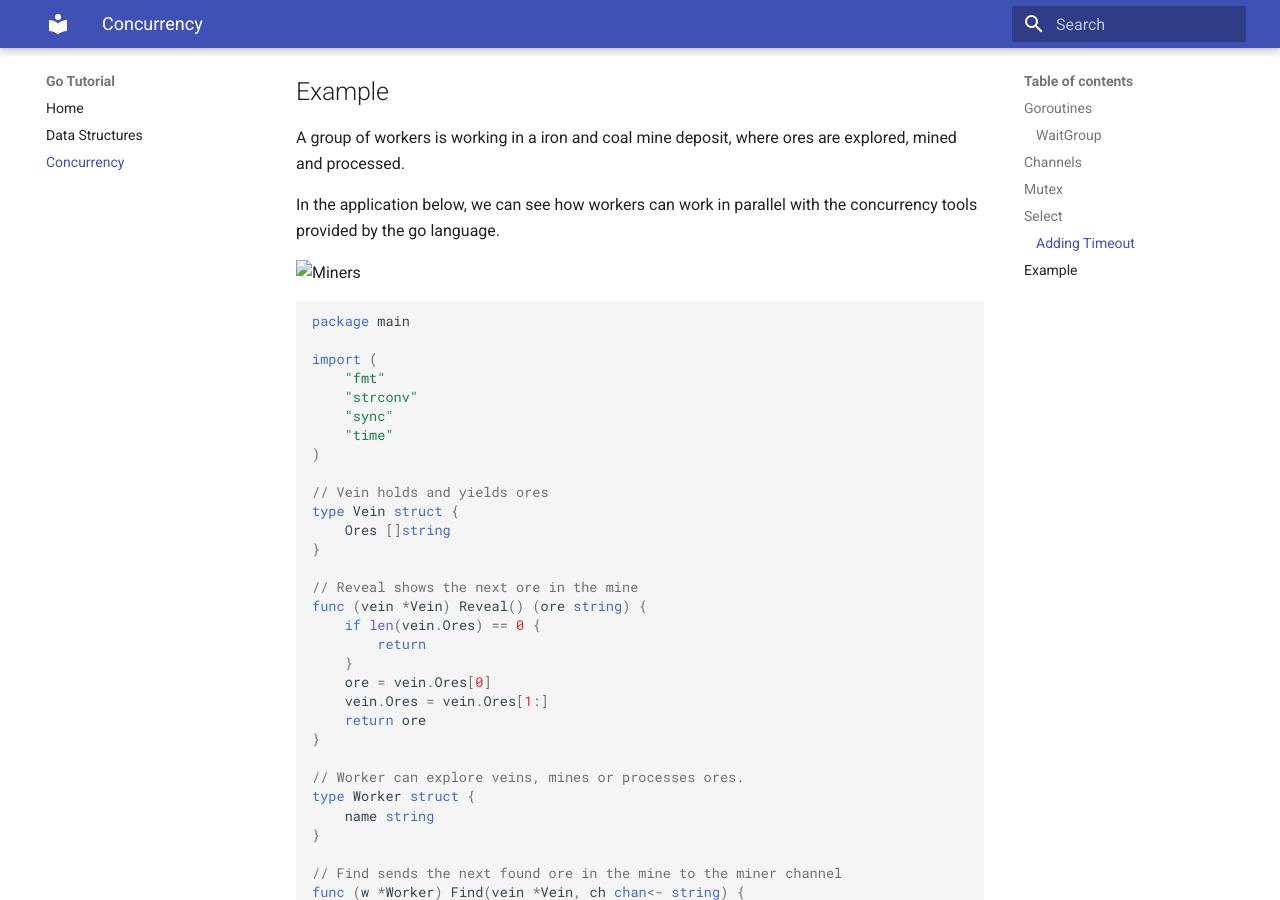
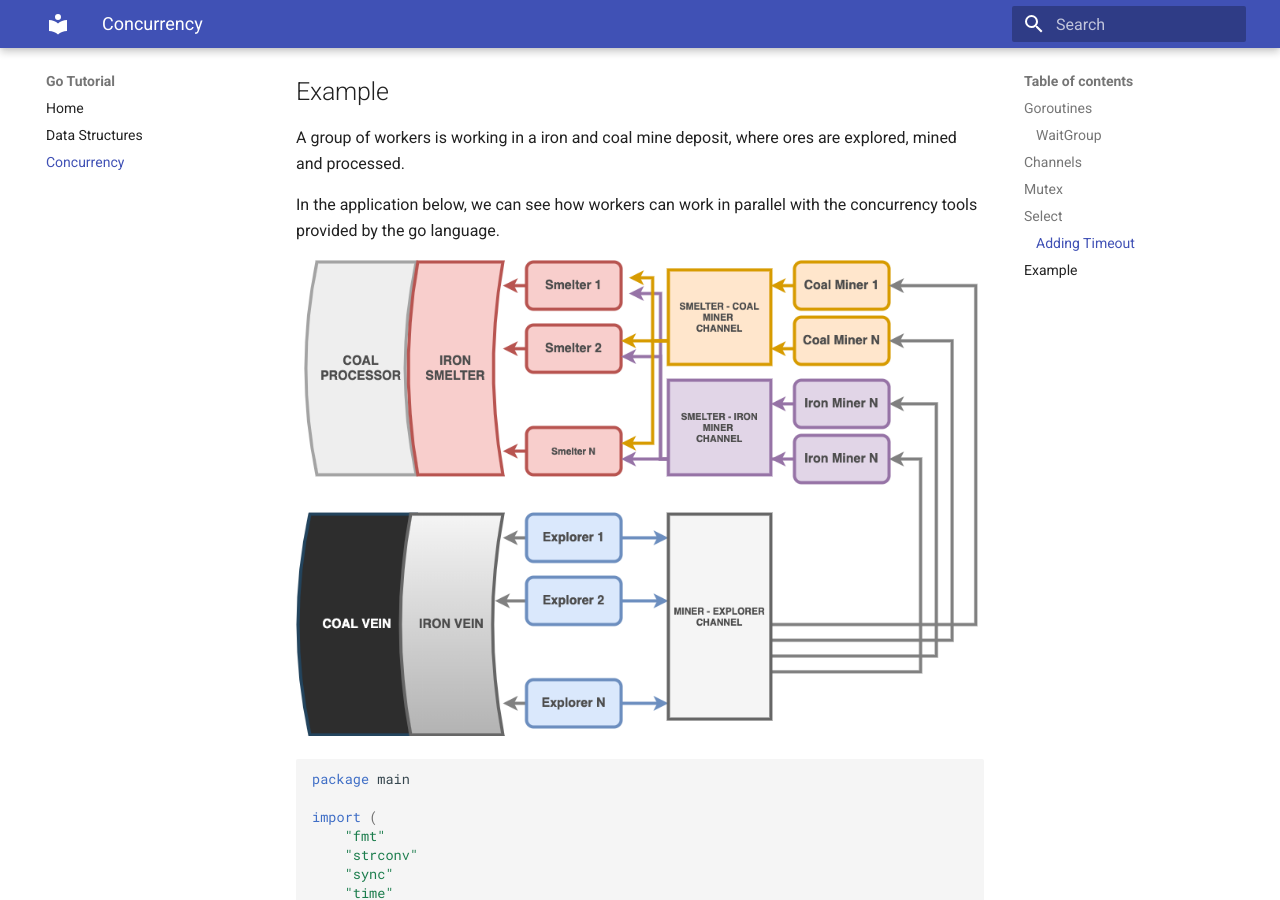
Before and after one commit to mgurdal/go-tutorial, an MkDocs documentation site: the page built from docs/concurrency.md, in a window 1280 px wide and 900 px high, scrolled down 5472 px. Built offline with MkDocs 1.6.1 and Material for MkDocs 9.7.7, drawn with Linux system fonts in a browser that asks for light colours.

Commit message:
Update example image

````diff
--- a/docs/concurrency.md
+++ b/docs/concurrency.md
@@ -270,7 +270,7 @@ A group of workers is working in a iron and coal mine deposit, where ores are ex
 
 In the application below, we can see how workers can work in parallel with the concurrency tools provided by the go language.
 
-![Miners](assets/miners.png)
+![Miners](assets/img/miners.png)
 
 ```go
 package main
````
